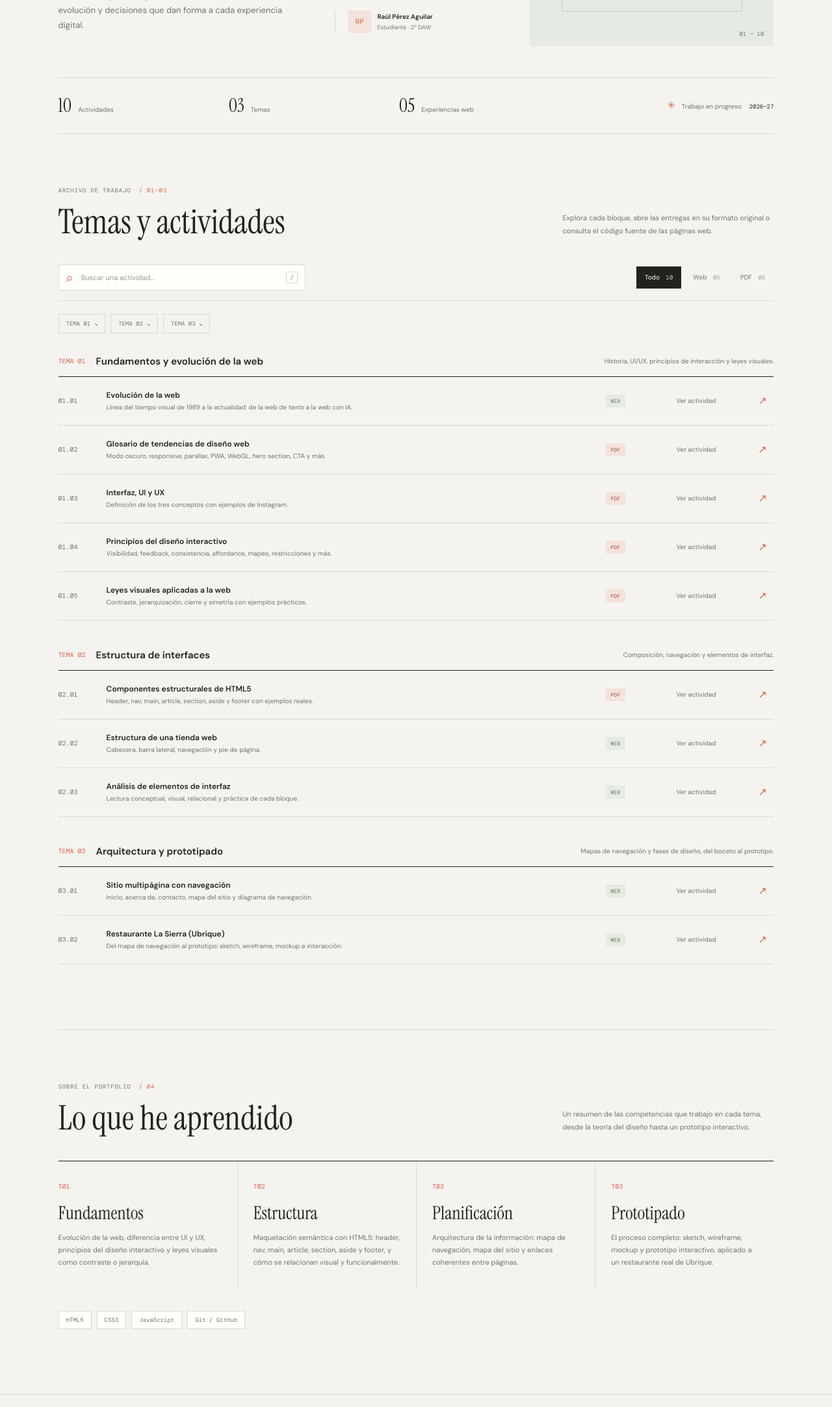
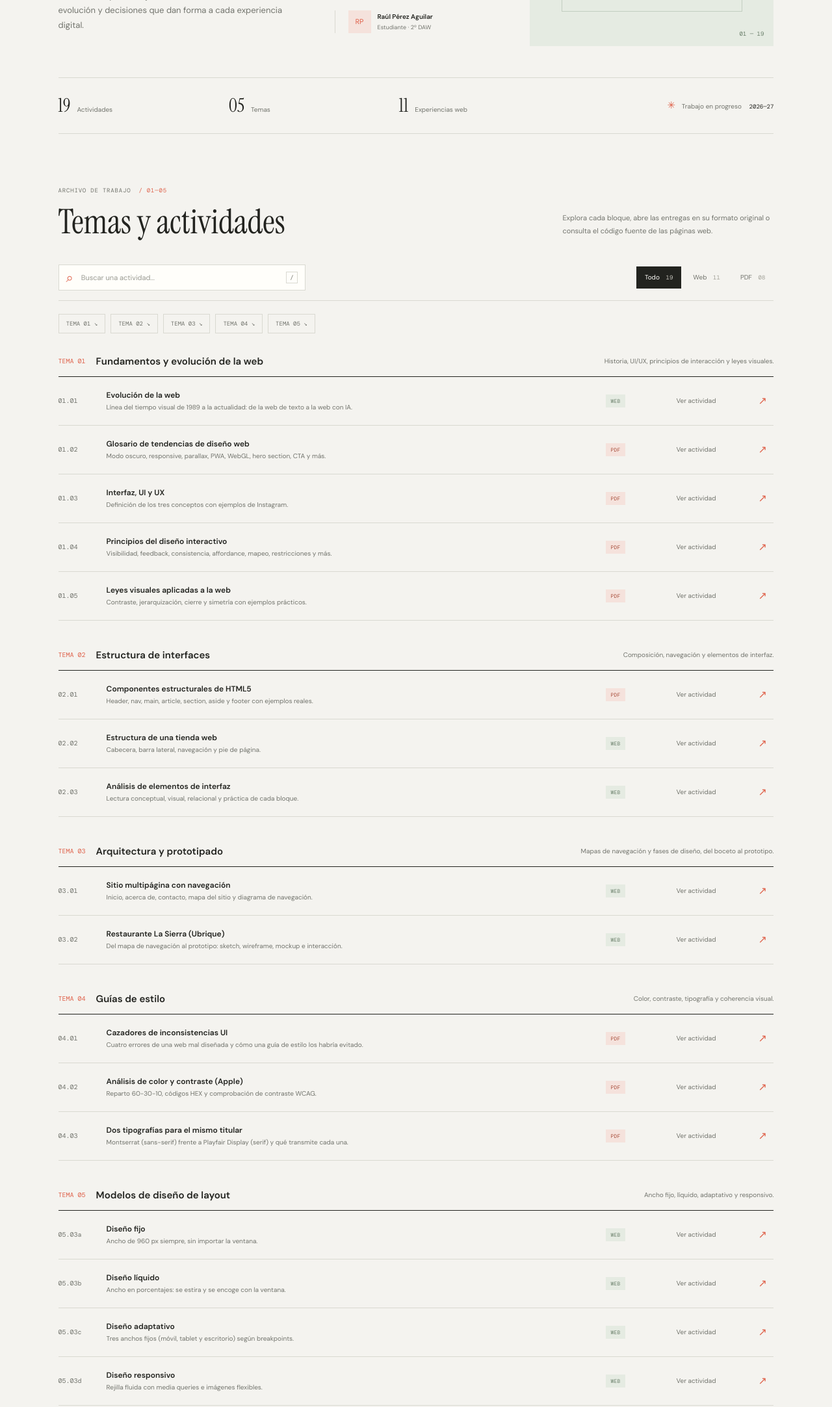
Before and after one commit to RaulPerezAguilar/DIWEB2627, a plain HTML site: page portfolio/index.html in a window 1280 px wide. Shown: the part 536-2701 px from the top of the page at 65% size. Drawn offline with nearby package versions, Linux system fonts and the light colour scheme.

Commit message:
PORTFOLIO ACTU

```diff
--- a/portfolio/app.js
+++ b/portfolio/app.js
@@ -110,6 +110,103 @@ const themes = [
         format: "web",
         path: "../Tema3/Ejercicio2/Ejercicio%202%20%C2%B7%20Restaurante%20La%20Sierra%20(Ubrique).html",
         filename: "Ejercicio 2 · Restaurante La Sierra (Ubrique).html"
+      }
+    ]
+  },
+  {
+    id: "tema-04",
+    number: "04",
+    title: "Guías de estilo",
+    description: "Color, contraste, tipografía y coherencia visual.",
+    activities: [
+      {
+        id: "tema-04-ejercicio-01",
+        number: "01",
+        title: "Cazadores de inconsistencias UI",
+        description: "Cuatro errores de una web mal diseñada y cómo una guía de estilo los habría evitado.",
+        format: "pdf",
+        path: "../Tema4/Ejercicio%201.pdf",
+        filename: "Ejercicio 1.pdf"
+      },
+      {
+        id: "tema-04-ejercicio-02",
+        number: "02",
+        title: "Análisis de color y contraste (Apple)",
+        description: "Reparto 60-30-10, códigos HEX y comprobación de contraste WCAG.",
+        format: "pdf",
+        path: "../Tema4/Ejercicio%202.pdf",
+        filename: "Ejercicio 2.pdf"
+      },
+      {
+        id: "tema-04-ejercicio-03",
+        number: "03",
+        title: "Dos tipografías para el mismo titular",
+        description: "Montserrat (sans-serif) frente a Playfair Display (serif) y qué transmite cada una.",
+        format: "pdf",
+        path: "../Tema4/Ejercicio%203.pdf",
+        filename: "Ejercicio 3.pdf"
+      }
+    ]
+  },
+  {
+    id: "tema-05",
+    number: "05",
+    title: "Modelos de diseño de layout",
+    description: "Ancho fijo, líquido, adaptativo y responsivo.",
+    activities: [
+      {
+        id: "tema-05-ejercicio-03a",
+        number: "03a",
+        title: "Diseño fijo",
+        description: "Ancho de 960 px siempre, sin importar la ventana.",
+        format: "web",
+        path: "../Tema5/Ejercicio3/1_fijo.html",
+        filename: "1_fijo.html"
+      },
+      {
+        id: "tema-05-ejercicio-03b",
+        number: "03b",
+        title: "Diseño líquido",
+        description: "Ancho en porcentajes: se estira y se encoge con la ventana.",
+        format: "web",
+        path: "../Tema5/Ejercicio3/2_liquido.html",
+        filename: "2_liquido.html"
+      },
+      {
+        id: "tema-05-ejercicio-03c",
+        number: "03c",
+        title: "Diseño adaptativo",
+        description: "Tres anchos fijos (móvil, tablet y escritorio) según breakpoints.",
+        format: "web",
+        path: "../Tema5/Ejercicio3/3_adaptativo.html",
+        filename: "3_adaptativo.html"
+      },
+      {
+        id: "tema-05-ejercicio-03d",
+        number: "03d",
+        title: "Diseño responsivo",
+        description: "Rejilla fluida con media queries e imágenes flexibles.",
+        format: "web",
+        path: "../Tema5/Ejercicio3/4_responsivo.html",
+        filename: "4_responsivo.html"
+      },
+      {
+        id: "tema-05-ejercicio-04",
+        number: "04",
+        title: "Página de ancho fijo (800 px)",
+        description: "Página centrada con un ancho fijo de 800 píxeles.",
+        format: "web",
+        path: "../Tema5/Ejercicio4/ejercicio4_fijo.html",
+        filename: "ejercicio4_fijo.html"
+      },
+      {
+        id: "tema-05-ejercicio-05",
+        number: "05",
+        title: "Página de ancho variable",
+        description: "La misma página con ancho en porcentaje y comparación con la fija.",
+        format: "web",
+        path: "../Tema5/Ejercicio5/ejercicio5_variable.html",
+        filename: "ejercicio5_variable.html"
       }
     ]
   }
@@ -273,33 +370,7 @@ document.querySelectorAll(".filter-button").forEach(button => {
       filter.classList.toggle("is-active", active);
       filter.setAttribute("aria-pressed", String(active));
     });
-    function updateCounters() {
-  const pad = n => String(n).padStart(2, "0");
-  const count = format => allActivities.filter(a => format === "all" || a.format === format).length;
-  const set = (id, value) => { const el = document.getElementById(id); if (el) el.textContent = pad(value); };
-  set("activity-total", count("all"));
-  set("theme-total", themes.length);
-  set("web-total", count("web"));
-  set("art-total", count("all"));
-  document.querySelectorAll(".filter-button").forEach(button => {
-    const badge = button.querySelector("span");
-    if (badge) badge.textContent = pad(count(button.dataset.filter));
-  });
-}
-
-function syncHash(activity) {
-  const url = activity ? `#${activity.id}` : window.location.pathname + window.location.search;
-  history.replaceState(null, "", url);
-}
-
-function openFromHash() {
-  const activity = allActivities.find(item => `#${item.id}` === window.location.hash);
-  if (activity) openActivity(activity);
-}
-
-updateCounters();
-renderCatalog();
-openFromHash();
+    renderCatalog();
   });
 });
 
--- a/portfolio/index.html
+++ b/portfolio/index.html
@@ -4,7 +4,7 @@
   <meta charset="utf-8">
   <meta name="viewport" content="width=device-width, initial-scale=1">
   <meta name="theme-color" content="#f4f3ef">
-  <meta name="description" content="Portfolio académico de Diseño de Interfaces Web (DIWEB), 2º DAW. Ejercicios de Raúl Pérez Aguilar sobre fundamentos, estructura y prototipado web.">
+  <meta name="description" content="Portfolio académico de Diseño de Interfaces Web (DIWEB), 2º DAW. Ejercicios de Raúl Pérez Aguilar sobre fundamentos, estructura, prototipado, guías de estilo y layouts web.">
   <meta name="author" content="Raúl Pérez Aguilar">
   <meta property="og:type" content="website">
   <meta property="og:title" content="Portfolio DIWEB | Raúl Pérez Aguilar">
@@ -42,29 +42,29 @@
         <div class="art-orbit orbit-one"></div><div class="art-orbit orbit-two"></div>
         <div class="art-cross cross-one"></div><div class="art-cross cross-two"></div>
         <div class="art-stamp"><span>INTERFAZ</span><span>EN</span><span>MOVIMIENTO</span></div>
-        <div class="art-index">01 — <span id="art-total">10</span></div>
+        <div class="art-index">01 — <span id="art-total">19</span></div>
       </div>
     </section>
 
     <section class="overview" aria-label="Resumen del portfolio">
-      <div class="overview-item"><span class="overview-value" id="activity-total">10</span><span class="overview-label">Actividades</span></div>
-      <div class="overview-item"><span class="overview-value" id="theme-total">03</span><span class="overview-label">Temas</span></div>
-      <div class="overview-item"><span class="overview-value" id="web-total">05</span><span class="overview-label">Experiencias web</span></div>
+      <div class="overview-item"><span class="overview-value" id="activity-total">19</span><span class="overview-label">Actividades</span></div>
+      <div class="overview-item"><span class="overview-value" id="theme-total">05</span><span class="overview-label">Temas</span></div>
+      <div class="overview-item"><span class="overview-value" id="web-total">11</span><span class="overview-label">Experiencias web</span></div>
       <div class="overview-note"><span class="note-star">✳</span> Trabajo en progreso <span class="note-year">2026—27</span></div>
     </section>
 
     <section class="catalog" id="temas" aria-labelledby="catalog-title">
       <div class="catalog-heading">
-        <div><p class="section-kicker">ARCHIVO DE TRABAJO <span> / 01—03</span></p><h2 id="catalog-title">Temas y actividades</h2></div>
+        <div><p class="section-kicker">ARCHIVO DE TRABAJO <span> / 01—05</span></p><h2 id="catalog-title">Temas y actividades</h2></div>
         <p class="catalog-intro">Explora cada bloque, abre las entregas en su formato original o consulta el código fuente de las páginas web.</p>
       </div>
 
       <div class="catalog-tools">
         <label class="search-box" for="activity-search"><span class="search-icon" aria-hidden="true">⌕</span><input id="activity-search" type="search" placeholder="Buscar una actividad..." autocomplete="off"><kbd>/</kbd></label>
         <div class="filters" role="group" aria-label="Filtrar actividades por formato">
-          <button class="filter-button is-active" type="button" data-filter="all" aria-pressed="true">Todo <span>10</span></button>
-          <button class="filter-button" type="button" data-filter="web" aria-pressed="false">Web <span>05</span></button>
-          <button class="filter-button" type="button" data-filter="pdf" aria-pressed="false">PDF <span>05</span></button>
+          <button class="filter-button is-active" type="button" data-filter="all" aria-pressed="true">Todo <span>19</span></button>
+          <button class="filter-button" type="button" data-filter="web" aria-pressed="false">Web <span>11</span></button>
+          <button class="filter-button" type="button" data-filter="pdf" aria-pressed="false">PDF <span>08</span></button>
         </div>
       </div>
 
@@ -74,14 +74,16 @@
     </section>
     <section class="about" id="sobre" aria-labelledby="about-title">
       <div class="catalog-heading">
-        <div><p class="section-kicker">SOBRE EL PORTFOLIO <span> / 04</span></p><h2 id="about-title">Lo que he aprendido</h2></div>
-        <p class="catalog-intro">Un resumen de las competencias que trabajo en cada tema, desde la teoría del diseño hasta un prototipo interactivo.</p>
+        <div><p class="section-kicker">SOBRE EL PORTFOLIO <span> / 06</span></p><h2 id="about-title">Lo que he aprendido</h2></div>
+        <p class="catalog-intro">Un resumen de las competencias que trabajo en cada tema, desde la teoría del diseño hasta guías de estilo y diseños responsivos.</p>
       </div>
       <div class="about-grid">
         <article><span class="about-num">T01</span><h3>Fundamentos</h3><p>Evolución de la web, diferencia entre UI y UX, principios del diseño interactivo y leyes visuales como contraste o jerarquía.</p></article>
         <article><span class="about-num">T02</span><h3>Estructura</h3><p>Maquetación semántica con HTML5: header, nav, main, article, section, aside y footer, y cómo se relacionan visual y funcionalmente.</p></article>
         <article><span class="about-num">T03</span><h3>Planificación</h3><p>Arquitectura de la información: mapa de navegación, mapa del sitio y enlaces coherentes entre páginas.</p></article>
         <article><span class="about-num">T03</span><h3>Prototipado</h3><p>El proceso completo: sketch, wireframe, mockup y prototipo interactivo, aplicado a un restaurante real de Ubrique.</p></article>
+        <article><span class="about-num">T04</span><h3>Guías de estilo</h3><p>Paleta 60-30-10, contraste mínimo WCAG (4,5:1 en texto y 3:1 en componentes) y tipografías con intención: sans-serif frente a serif.</p></article>
+        <article><span class="about-num">T05</span><h3>Layouts</h3><p>Diseño fijo, líquido, adaptativo y responsivo: cuándo usar cada uno y cómo se comporta al cambiar el tamaño de la ventana.</p></article>
       </div>
       <ul class="stack" aria-label="Tecnologías utilizadas"><li>HTML5</li><li>CSS3</li><li>JavaScript</li><li>Git / GitHub</li></ul>
     </section>
```
Also changed, not shown: portfolio/sitemap.xml (+55 -1 lines), 1 other file.
